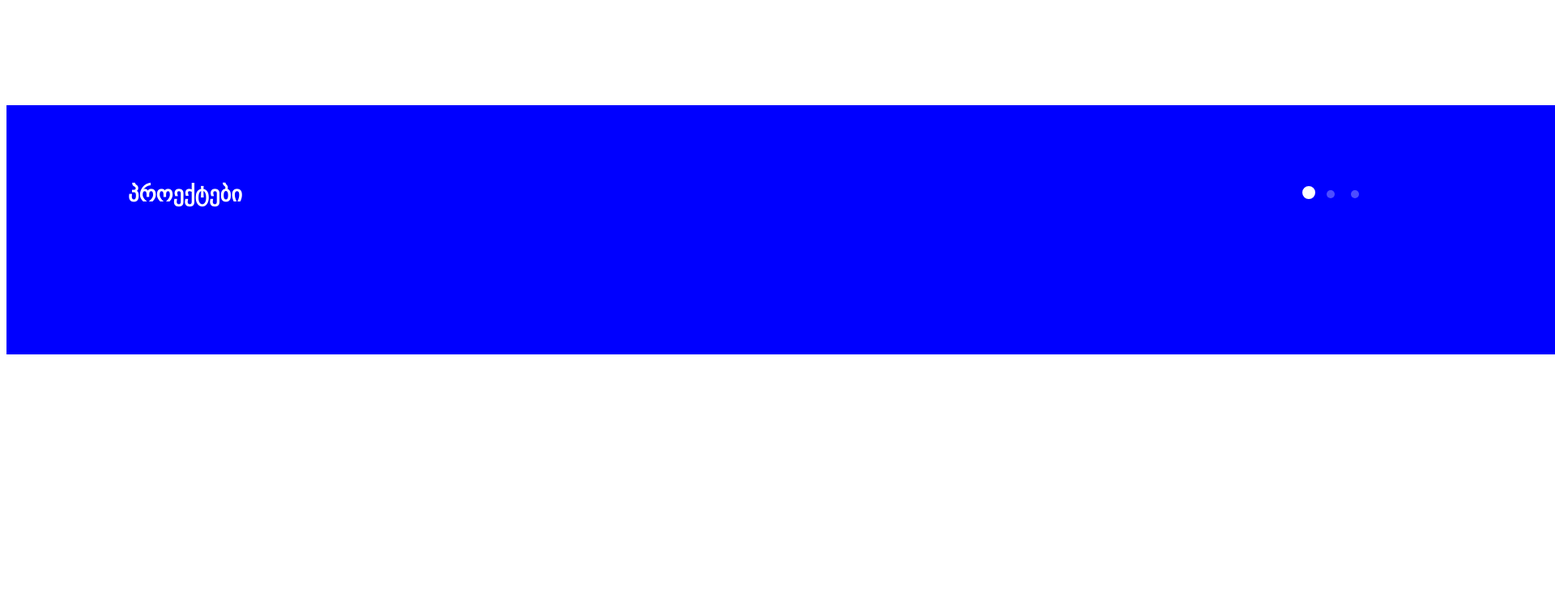
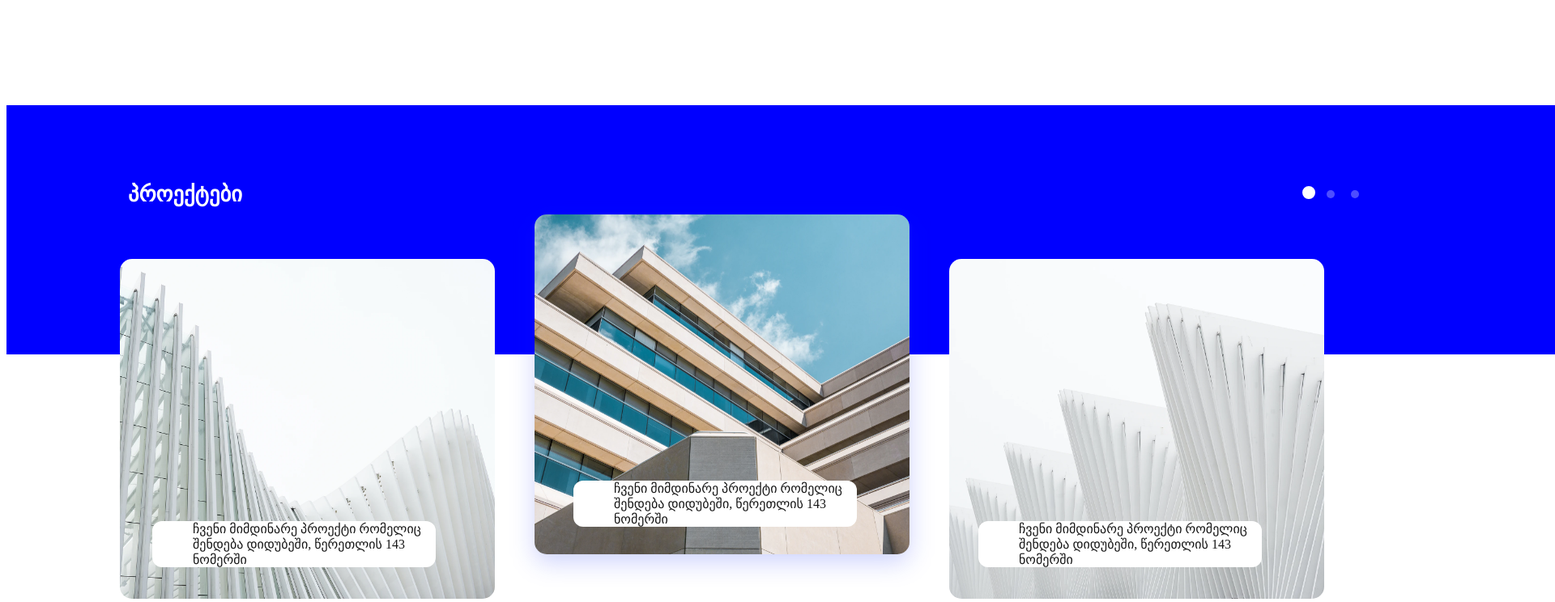
Before and after one commit to Shmagi97/Lesson-6, a plain HTML site: page index.html in a window 1280 px wide. Shown: the part 3780-4524 px from the top of the page at 81% size, 1920 px wide, since content can reach past the window. Before the commit the page ends 4218 px from the top, so only its background shows below. Drawn offline with Linux system fonts and the light colour scheme.

Commit message:
add photo
davamate fotoebi

```diff
--- a/index.html
+++ b/index.html
@@ -15,7 +15,30 @@
         <article class="Wre2"></article>
         <article class="Wre3"></article>
       </div>
-      <article class="Foni1"></article>
+      <div class="Foni1">
+        <a>
+          <img src="fotoebi/foto1.png" />
+        </a>
+
+        <a>
+          <img src="fotoebi/foto2.png" />
+        </a>
+
+        <a>
+          <img src="fotoebi/foto3.png" />
+        </a>
+      </div>
+      <article class="Paragraf">
+        <p>
+          ჩვენი მიმდინარე პროექტი რომელიც შენდება დიდუბეში, წერეთლის 143 ნომერში
+        </p>
+        <p>
+          ჩვენი მიმდინარე პროექტი რომელიც შენდება დიდუბეში, წერეთლის 143 ნომერში
+        </p>
+        <p>
+          ჩვენი მიმდინარე პროექტი რომელიც შენდება დიდუბეში, წერეთლის 143 ნომერში
+        </p>
+      </article>
     </section>
   </body>
 </html>
--- a/style.css
+++ b/style.css
@@ -63,3 +63,46 @@
   margin-top: 5px;
   opacity: 0.3;
 }
+
+.Foni1 {
+  position: relative;
+  width: 100%;
+
+  padding-top: 100px;
+  padding-left: 140px;
+}
+
+.Paragraf {
+  width: 100%;
+  position: absolute;
+}
+
+.Paragraf p {
+  width: 300px;
+  display: inline-block;
+  color: #171717;
+  background-color: #ffffff;
+  backdrop-filter: blur(60px);
+  position: absolute;
+  padding-left: 50px;
+}
+
+p:nth-child(1) {
+  margin-top: -150px;
+  margin-left: 700px;
+  border-radius: 12px;
+  opacity: 1;
+  backdrop-filter: blur(60%);
+}
+
+p:nth-child(2) {
+  margin-top: -100px;
+  border-radius: 12px;
+  margin-left: 180px;
+}
+
+p:nth-child(3) {
+  margin-top: -100px;
+  margin-left: 1200px;
+  border-radius: 12px;
+}
```
Also changed, not shown: fotoebi/foto1.png (added), fotoebi/foto2.png (added), fotoebi/foto3.png (added).
